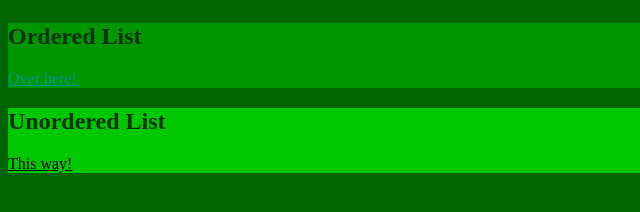
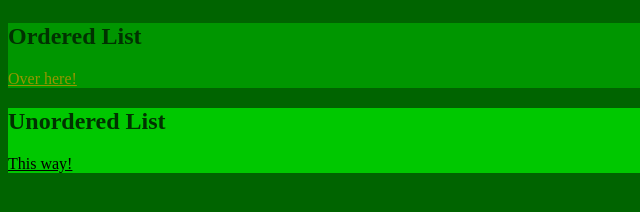
Before and after one commit to Rovax/html-practice, a plain HTML site: page index.html in a window 1280 px wide. In both pictures the pointer is over the link "Over here!". Shown: the part 218-430 px from the top of the page, 0-640 px from the left. Drawn offline with Linux system fonts and the light colour scheme.

Commit message:
changed some colors

```diff
--- a/index.html
+++ b/index.html
@@ -43,7 +43,7 @@
 
 			a:hover {
 
-				color: rgb(0, 150, 150);
+				color: rgb(150, 150, 0);
 			}
 
 		</style>
```
Also changed, not shown: ordered-list/index.html (+1 -1 lines), unordered-list/index.html (+1 -1 lines).
